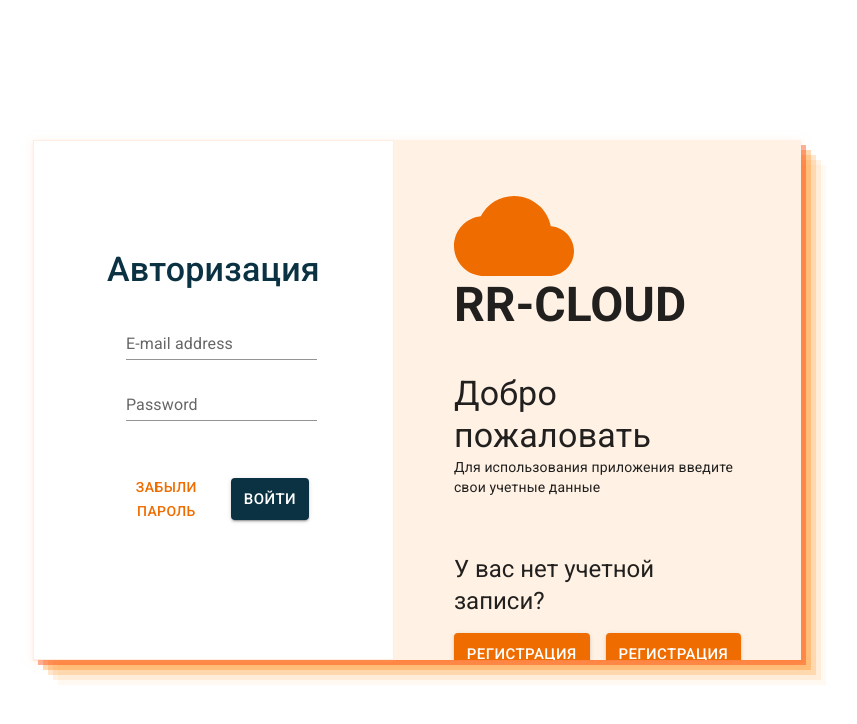
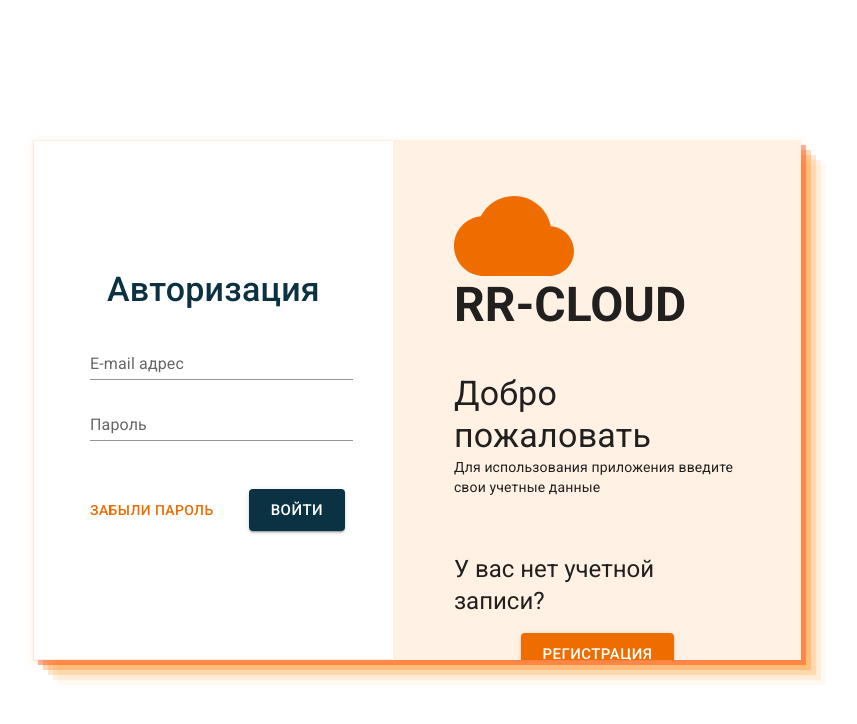
Before and after one commit to dmitry-maximov/RR-cloud, a React (Create React App) app in the folder client/: page /login in a window 1280 px wide. Shown: the top 724 px of the page, without its empty margins (223-1080 px from the left). Built offline with nearby package versions, Linux system fonts and the light colour scheme.

Commit message:
added links for start page and added registration form

```diff
--- a/client/src/components/AppRouter.jsx
+++ b/client/src/components/AppRouter.jsx
@@ -23,15 +23,10 @@ const AppRouter = () => {
           {publicRoutes.map(({ path, element }) => (
             <Route key={path} path={path} element={element} exact />
           ))}
-
           {isAuth &&
             privateRoutes.map(({ path, element }) => (
               <Route key={path} path={path} element={<Layout />}>
-                <Route
-                  key={path}
-                  path={path}
-                  element={<Layout>{element}</Layout>}
-                />
+                <Route key={path} path={path} element={element} />
               </Route>
             ))}
           <Route path="*" element={<Navigate to={NOT_FOUND_PAGE} />} />
--- /dev/null
+++ b/client/src/components/AuthForm.jsx
@@ -0,0 +1,49 @@
+import React from 'react';
+import Box from '@mui/material/Box';
+import { Typography } from '@mui/material';
+import Stack from '@mui/material/Stack';
+
+import { styled } from '@mui/material/styles';
+
+const AuthForm = (props) => {
+  const boxwrapper = {
+    flex: 1,
+    boxShadow: 'rgba(245, 242, 229, 0.1) 1px 1px 2px 0px',
+    border: '1px solid #ffede1',
+    background: '#fff',
+    display: 'flex',
+    justifyContent: 'center',
+    alignItems: 'center',
+  };
+
+  const StyledBox = styled('div')({
+    padding: '5% 0',
+  });
+
+  return (
+    <Box sx={boxwrapper}>
+      <StyledBox>
+        <Stack
+          direction="column"
+          justifyContent="center"
+          alignItems="left"
+          spacing={2}
+        >
+          <Typography
+            variant="h4"
+            textAlign={'center'}
+            sx={{
+              color: 'secondary.main',
+              fontWeight: 500,
+            }}
+          >
+            {props.caption}
+          </Typography>
+          {props.children}
+        </Stack>
+      </StyledBox>
+    </Box>
+  );
+};
+
+export default AuthForm;
--- a/client/src/components/LoginForm.jsx
+++ b/client/src/components/LoginForm.jsx
@@ -1,43 +1,11 @@
 import React from 'react';
 import Box from '@mui/material/Box';
-import { Typography } from '@mui/material';
 import TextField from '@mui/material/TextField';
 import Stack from '@mui/material/Stack';
 import Button from '@mui/material/Button';
-import Flex from './UI/Flex';
 
 const LoginForm = () => {
-  const boxwrapper = {
-    flex: 1,
-    boxShadow: 'rgba(245, 242, 229, 0.1) 1px 1px 2px 0px',
-    border: '1px solid #ffede1',
-    background: '#fff',
-  };
-
   return (
-    <Box sx={boxwrapper}>
-      <Flex
-        direction={'column'}
-        alignItems={'top'}
-        justifyContent={'center'}
-        margin={'30% 10%'}
-      >
-        <Stack
-          direction="column"
-          justifyContent="center"
-          alignItems="left"
-          spacing={2}
-        >
-          <Typography
-            variant="h4"
-            textAlign={'center'}
-            sx={{
-              color: 'secondary.main',
-              fontWeight: 500,
-            }}
-          >
-            Авторизация
-          </Typography>
     <Box
       component="form"
       sx={{
@@ -49,16 +17,11 @@ const LoginForm = () => {
     >
       <TextField
         fullWidth
-              label="E-mail address"
+        label="E-mail адрес"
         size="small"
         variant="standard"
       />
-            <TextField
-              fullWidth
-              label="Password"
-              size="small"
-              variant="standard"
-            />
+      <TextField fullWidth label="Пароль" size="small" variant="standard" />
       <Stack
         spacing={2}
         direction="row"
@@ -72,9 +35,6 @@ const LoginForm = () => {
         </Button>
       </Stack>
     </Box>
-        </Stack>
-      </Flex>
-    </Box>
   );
 };
 
--- a/client/src/components/LoginPreview.jsx
+++ b/client/src/components/LoginPreview.jsx
@@ -7,6 +7,8 @@ import Stack from '@mui/material/Stack';
 import Button from '@mui/material/Button';
 import { styled } from '@mui/material/styles';
 import Flex from './UI/Flex';
+import { Link } from 'react-router-dom';
+import { START_PAGE, REGISTRATION_PAGE, LOGIN_PAGE } from '../utils/const';
 
 const boxWrapper = {
   flex: 1,
@@ -20,7 +22,7 @@ const Item = styled('div')(({ theme }) => ({
   color: theme.palette.text.primary,
 }));
 
-const LoginPreview = () => {
+const LoginPreview = ({ isLogin }) => {
   return (
     <Box sx={boxWrapper}>
       <Flex
@@ -35,6 +37,7 @@ const LoginPreview = () => {
           alignItems="left"
           spacing={3}
         >
+          <Link to={START_PAGE}>
             <Item>
               <WbCloudyIcon sx={{ fontSize: 120, color: orange[800] }} />
               <Typography
@@ -50,6 +53,7 @@ const LoginPreview = () => {
                 RR-cloud
               </Typography>
             </Item>
+          </Link>
 
           <Item>
             <Typography variant="h4" element="h4" mt={3}>
@@ -60,20 +64,45 @@ const LoginPreview = () => {
             </Typography>
           </Item>
 
+          {isLogin ? (
             <Item>
               <Typography variant="h5" mt={4}>
                 У вас нет учетной записи?
               </Typography>
 
-            <Stack spacing={2} direction="row" mt={2}>
+              <Stack
+                spacing={2}
+                direction="row"
+                justifyContent={'center'}
+                mt={2}
+              >
+                <Link to={REGISTRATION_PAGE}>
                   <Button variant="contained" size="large">
                     Регистрация
                   </Button>
-              <Button variant="contained" size="large">
-                Регистрация
-              </Button>
+                </Link>
               </Stack>
             </Item>
+          ) : (
+            <Item>
+              <Typography variant="h5" mt={4}>
+                Уже есть учетная запись?
+              </Typography>
+
+              <Stack
+                spacing={2}
+                direction="row"
+                justifyContent={'center'}
+                mt={2}
+              >
+                <Link to={LOGIN_PAGE}>
+                  <Button variant="contained" size="large">
+                    Войти
+                  </Button>
+                </Link>
+              </Stack>
+            </Item>
+          )}
         </Stack>
       </Flex>
     </Box>
--- /dev/null
+++ b/client/src/components/RegistrationForm.jsx
@@ -0,0 +1,54 @@
+import React from 'react';
+import Box from '@mui/material/Box';
+import TextField from '@mui/material/TextField';
+import Stack from '@mui/material/Stack';
+import Button from '@mui/material/Button';
+
+const RegistrationForm = () => {
+  return (
+    <Box
+      component="form"
+      sx={{
+        '& .MuiTextField-root': { m: 1 },
+        padding: '0rem 3rem',
+      }}
+      noValidate
+      autoComplete="off"
+    >
+      <TextField fullWidth label="Имя" size="small" variant="standard" />
+      <TextField fullWidth label="Фамилия" size="small" variant="standard" />
+      <TextField
+        fullWidth
+        label="Придумайте логин"
+        size="small"
+        variant="standard"
+      />
+      <TextField
+        fullWidth
+        label="E-mail адрес"
+        size="small"
+        variant="standard"
+      />
+
+      <TextField
+        fullWidth
+        label="Придумайте пароль"
+        size="small"
+        variant="standard"
+      />
+      <TextField
+        fullWidth
+        label="Повторите пароль"
+        size="small"
+        variant="standard"
+      />
+      <Stack spacing={2} direction="row" mt={5} justifyContent="center">
+        <Button variant="contained" size="large" color={'secondary'}>
+          Зарегистрироваться
+        </Button>
+      </Stack>
+    </Box>
+  );
+};
+
+export default RegistrationForm;
--- a/client/src/components/SideBar.jsx
+++ b/client/src/components/SideBar.jsx
@@ -16,6 +16,8 @@ import FilterDramaIcon from '@mui/icons-material/FilterDrama';
 import StarHalfIcon from '@mui/icons-material/StarHalf';
 import SettingsIcon from '@mui/icons-material/Settings';
 import DeleteIcon from '@mui/icons-material/Delete';
+import { Link } from 'react-router-dom';
+import { START_PAGE } from '../utils/const';
 
 const SideBar = () => {
   const Item = styled('div')(({ theme }) => ({
@@ -49,6 +51,7 @@ const SideBar = () => {
         alignItems="left"
         spacing={5}
       >
+        <Link to={START_PAGE}>
           <Item>
             <Stack direction="row" justifyContent="center">
               <WbCloudyIcon sx={{ fontSize: 60, color: orange[800] }} />
@@ -64,6 +67,7 @@ const SideBar = () => {
               </Typography>
             </Stack>
           </Item>
+        </Link>
 
         <Button
           variant="contained"
--- a/client/src/pages/LoginPage.jsx
+++ b/client/src/pages/LoginPage.jsx
@@ -3,7 +3,11 @@ import CssBaseline from '@mui/material/CssBaseline';
 import Box from '@mui/material/Box';
 import Container from '@mui/material/Container';
 import LoginPreview from '../components/LoginPreview';
+import AuthForm from '../components/AuthForm';
+import { useLocation } from 'react-router-dom';
+import { LOGIN_PAGE } from '../utils/const';
 import LoginForm from '../components/LoginForm';
+import RegistrationForm from '../components/RegistrationForm';
 
 const boxContainer = {
   display: 'flex',
@@ -27,13 +31,17 @@ const boxWrapper = {
 };
 
 const LoginPage = () => {
+  const location = useLocation();
+  const isLogin = location.pathname === LOGIN_PAGE;
   return (
     <React.Fragment>
       <CssBaseline />
       <Container sx={boxContainer}>
         <Box sx={boxWrapper}>
-          <LoginForm />
-          <LoginPreview />
+          <AuthForm caption={isLogin ? 'Авторизация' : 'Регистрация'}>
+            {isLogin ? <LoginForm /> : <RegistrationForm />}
+          </AuthForm>
+          <LoginPreview isLogin={isLogin} />
         </Box>
       </Container>
     </React.Fragment>
--- a/client/src/pages/NotFoundPage.jsx
+++ b/client/src/pages/NotFoundPage.jsx
@@ -1,18 +1,21 @@
 import React from 'react';
+import { useNavigate } from 'react-router-dom';
 import CssBaseline from '@mui/material/CssBaseline';
 import { Button, Stack, Typography } from '@mui/material';
-import Flex from '../components/UI/Flex';
+import { styled } from '@mui/material/styles';
+
+const StyledBox = styled('div')({
+  display: 'flex',
+  justifyContent: 'center',
+  alignItems: 'center',
+  height: '100vh',
+});
 
 const NotFoundPage = () => {
+  const navigate = useNavigate();
   return (
-    <React.Fragment>
+    <StyledBox>
       <CssBaseline />
-      <Flex
-        direction={'column'}
-        alignItems={'center'}
-        justifyContent={'center'}
-        margin={'10%'}
-      >
       <Stack
         direction="column"
         justifyContent="center"
@@ -36,20 +39,27 @@ const NotFoundPage = () => {
           textAlign={'center'}
           sx={{
             fontWeight: 500,
+            color: 'secondary.main',
           }}
         >
           Страница не найдена
         </Typography>
-          <Typography variant="t" textAlign={'center'} mt={5}>
+        <Typography
+          variant="t"
+          sx={{
+            fontWeight: 400,
+            color: 'secondary.main',
+            textAlign: 'center',
+          }}
+        >
           страница, которую вы просматриваете, не закрывается или была
           перемещена.
         </Typography>
-          <Button variant="contained" size="large">
+        <Button variant="contained" size="large" onClick={() => navigate(-1)}>
           Назад
         </Button>
       </Stack>
-      </Flex>
-    </React.Fragment>
+    </StyledBox>
   );
 };
 
--- a/client/src/styles/App.css
+++ b/client/src/styles/App.css
@@ -1,6 +1,10 @@
 * {
   padding: 0px;
   margin: 0px;
+}
+
+a {
+  text-decoration: none;
 }
 
 .fade-enter {
--- a/client/src/utils/const.js
+++ b/client/src/utils/const.js
@@ -1,5 +1,6 @@
-export const START_PAGE_ROUTE = '/';
-export const HELP_PAGE_ROUTE = '/help';
+export const START_PAGE = '/';
+export const HELP_PAGE = '/help';
 export const LOGIN_PAGE = '/login';
+export const REGISTRATION_PAGE = '/registration';
 export const NOT_FOUND_PAGE = '/notfound';
 export const CLOUD_SPAСE_PAGE = '/space';
```
Also changed, not shown: client/src/pages/StartPage.jsx (+14 -7 lines), client/src/routers/index.js (+7 -6 lines). Lines whose indentation alone changed are shown as unchanged.
